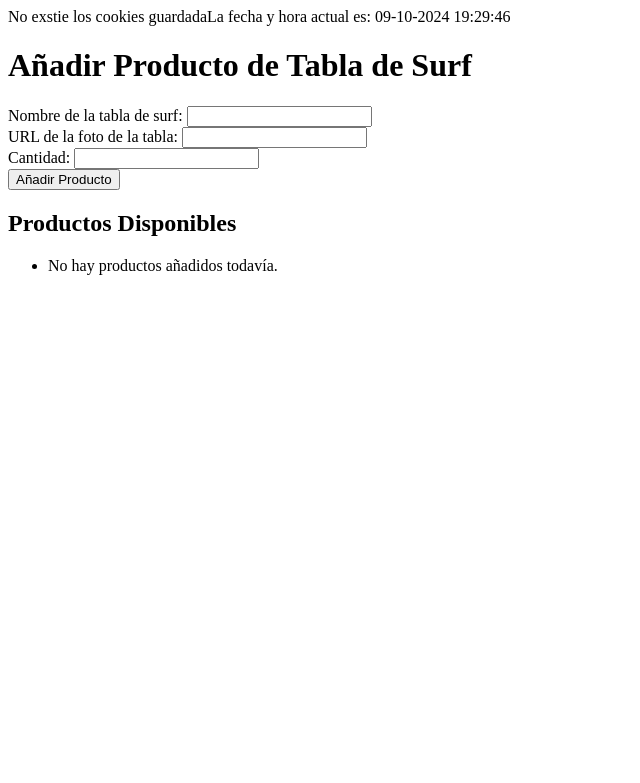
After one commit to Abdo-Mohamad/all_PHP, a PHP site: page /_5add_surfboard.php in a window 1280 px wide. The commit adds this page. Shown: the top 783 px of the page, without its empty margins (0-640 px from the left). Run offline with PHP 8.4, Linux system fonts and the light colour scheme.

Commit message:
separa la cabecera a una archivo nuevo y añadir la fecha a la este archivo y añadir funcionn de añadir producto

```diff
--- a/Projecte M07UF1 – Cookies i Sessions/_5Aplicacio.php
+++ b/Projecte M07UF1 – Cookies i Sessions/_5Aplicacio.php
@@ -22,12 +22,12 @@ if (isset($_SESSION["ultimAcces"])) {
 
 // Verificar si las cookies existen
 // Definir usuario y contraseña válidos
-if (!isset($_COOKIE["PASSWORD"]) || !isset($_COOKIE["USUARI"])) {
+/* if (!isset($_COOKIE["PASSWORD"]) || !isset($_COOKIE["USUARI"])) {
     echo " No exstie los cookies guardada";
 } else {
     echo "Cookie 'user' es " . $_COOKIE['USUARI'] . "<br>";
     echo "El valor de la cookie 'PASSWORD' es: " . $_COOKIE['PASSWORD'] . "<br>";
-}
+} */
 ?>
 
 <!DOCTYPE html>
@@ -39,6 +39,7 @@ if (!isset($_COOKIE["PASSWORD"]) || !isset($_COOKIE["USUARI"])) {
 </head>
 
 <body>
+    <?php  include '_5Cabecera.php';?>
     <p>Benvinguda <strong><?php
                             // Verificar si el usuario de sesión está definido antes de mostrarlo
                             echo isset($_SESSION["usuari"]) ? $_SESSION["usuari"] : "";
--- /dev/null
+++ b/Projecte M07UF1 – Cookies i Sessions/_5Cabecera.php
@@ -0,0 +1,19 @@
+<?php
+// Iniciar sesión
+//session_start();
+
+if (!isset($_COOKIE["PASSWORD"]) || !isset($_COOKIE["USUARI"])) {
+    echo " No exstie los cookies guardada";
+} else {
+    echo "Cookie 'user' es " . $_COOKIE['USUARI'] . "<br>";
+    echo "El valor de la cookie 'PASSWORD' es: " . $_COOKIE['PASSWORD'] . "<br>";
+}
+
+// Establece la zona horaria de tu ubicación
+date_default_timezone_set('Europe/Madrid'); // Cambia a tu zona horaria si es diferente
+
+// Obtiene el día, la hora, minutos y segundos actuales
+$fecha_actual = date('d-m-Y H:i:s');
+
+// Muestra la fecha y hora actual
+echo "La fecha y hora actual es: " . $fecha_actual . '<br>';
--- /dev/null
+++ b/Projecte M07UF1 – Cookies i Sessions/_5add_surfboard.php
@@ -0,0 +1,78 @@
+<?php
+session_start(); // Iniciar la sesión
+
+// Incluir la cabecera
+include '_5Cabecera.php';
+
+$count = 0;
+
+// Inicializar la lista de productos si no existe
+if (!isset($_SESSION['productos'])) {
+    $_SESSION['productos'] = [];
+}
+
+// Función para agregar un producto
+function agregarProducto($nombreTablaSurf, $fotoTablaSurf, $cantidad)
+{
+    $nuevaTabla = [
+        'nombre' => $nombreTablaSurf,
+        'foto' => $fotoTablaSurf,
+        'cantidad' => $cantidad
+    ];
+
+    // Agregar la nueva tabla de surf a la sesión
+    array_push($_SESSION['productos'], $nuevaTabla);
+}
+
+// Si se envía el formulario, agregar el producto
+if ($_SERVER['REQUEST_METHOD'] == 'POST') {
+    $nombre = $_POST['nombre'];
+    $foto = $_POST['foto'];
+    $cantidad = $_POST['cantidad'];
+    agregarProducto($nombre, $foto, $cantidad);
+}
+?>
+
+<!DOCTYPE html>
+<html lang="es">
+
+<head>
+    <meta charset="UTF-8">
+    <title>Productos de Tablas de Surf</title>
+</head>
+
+<body>
+    <h1>Añadir Producto de Tabla de Surf</h1>
+
+    <!-- Formulario para añadir un producto -->
+    <form method="POST" action="">
+        <label for="nombre">Nombre de la tabla de surf:</label>
+        <input type="text" id="nombre" name="nombre" required><br>
+
+        <label for="foto">URL de la foto de la tabla:</label>
+        <input type="text" id="foto" name="foto" required><br>
+
+        <label for="cantidad">Cantidad:</label>
+        <input type="number" id="cantidad" name="cantidad" min="1" required><br>
+
+        <input type="submit" value="Añadir Producto">
+    </form>
+
+    <h2>Productos Disponibles</h2>
+
+    <!-- Lista de productos añadidos -->
+    <ul>
+        <?php if (!empty($_SESSION['productos'])): ?>
+            <?php foreach ($_SESSION['productos'] as $producto): ?>
+                <li>
+                    <img src="<?php echo $producto['foto']; ?>" alt="<?php echo $producto['nombre']; ?>" width="100">
+                    <strong><?php echo $producto['nombre']; ?></strong> - Cantidad: <?php echo $producto['cantidad']; ?>
+                </li>
+            <?php endforeach; ?>
+        <?php else: ?>
+            <li>No hay productos añadidos todavía.</li>
+        <?php endif; ?>
+    </ul>
+</body>
+
+</html>
```
Also changed, not shown: Projecte M07UF1 – Cookies i Sessions/_5formularioAdicional.php (+8 -2 lines).
